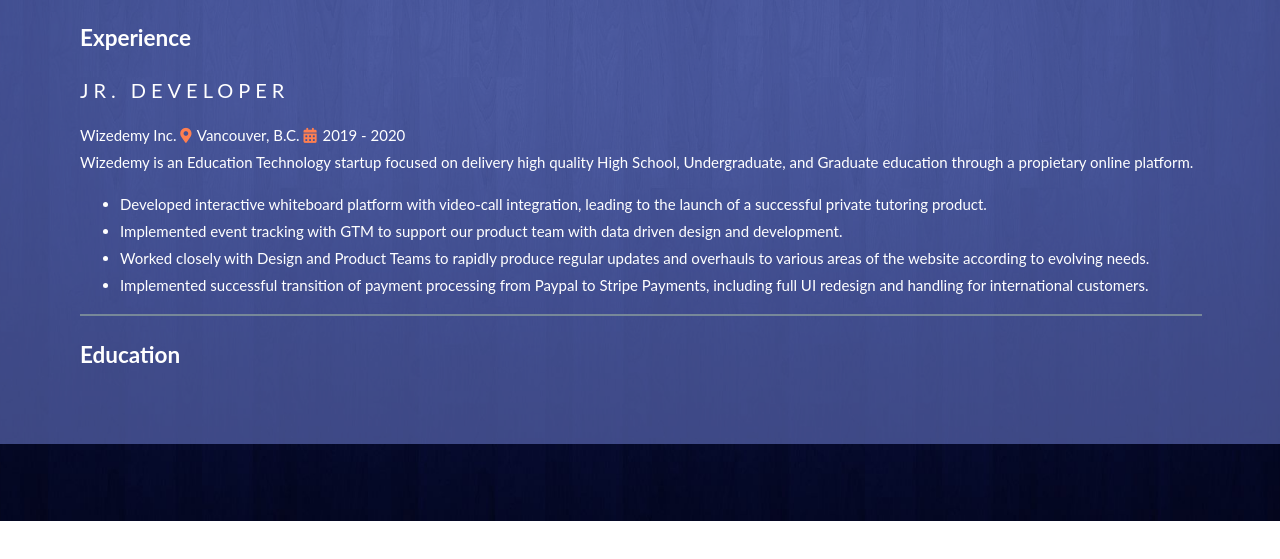
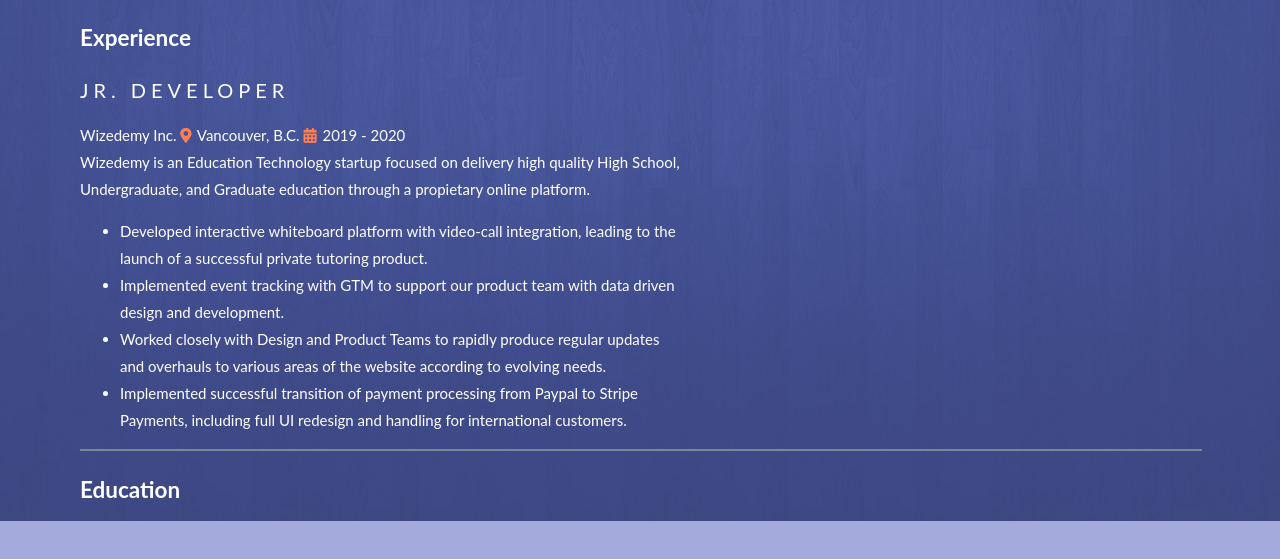
Before and after one commit to giffin94/giffin94.github.io, a plain HTML site: page index.html in a window 1280 px wide. Shown: the part 367-926 px from the top of the page. Before the commit the page ends 888 px from the top, so only its background shows below. Drawn offline with Linux system fonts and the light colour scheme.

Commit message:
Update style.css

```diff
--- a/style.css
+++ b/style.css
@@ -33,7 +33,10 @@ body, html {
   .contactSection {
       display: flex;
       justify-content: flex-start;
-      max-width: 600px;
+  }
+
+  .contentSection {
+    max-width: 600px;
   }
 
   .contactItem {
```
